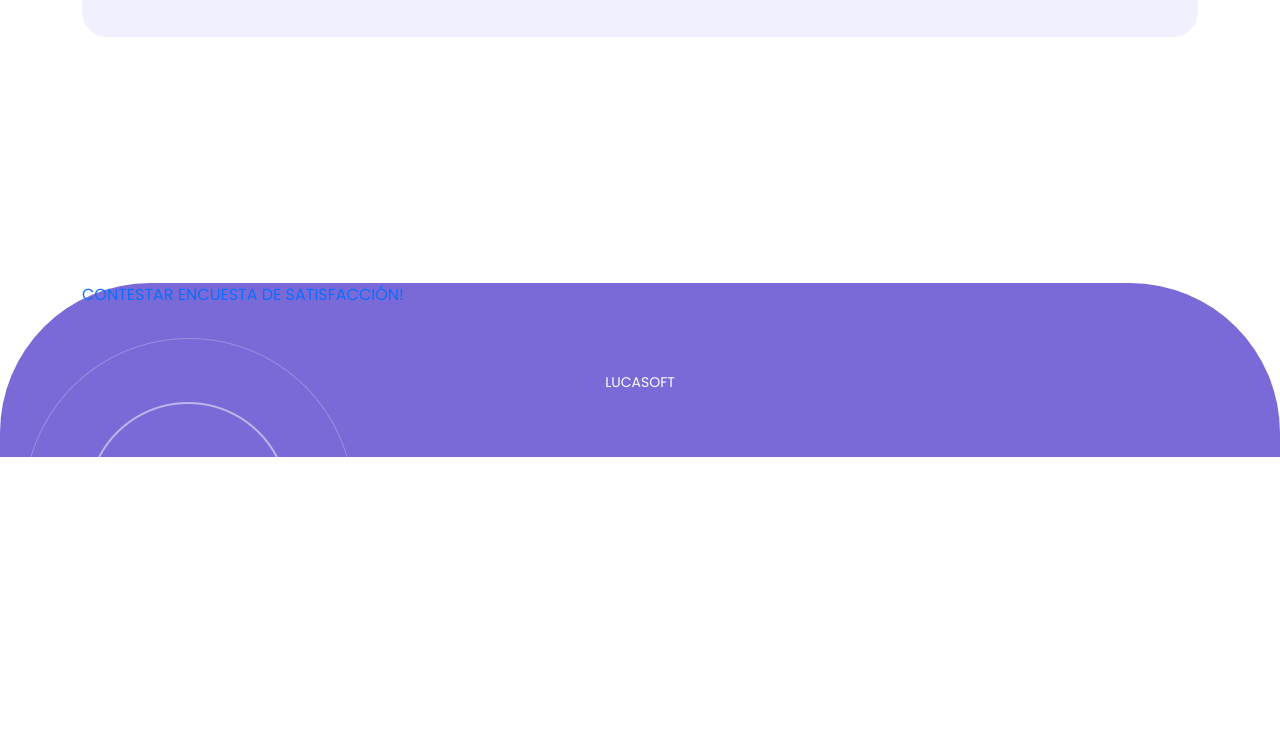
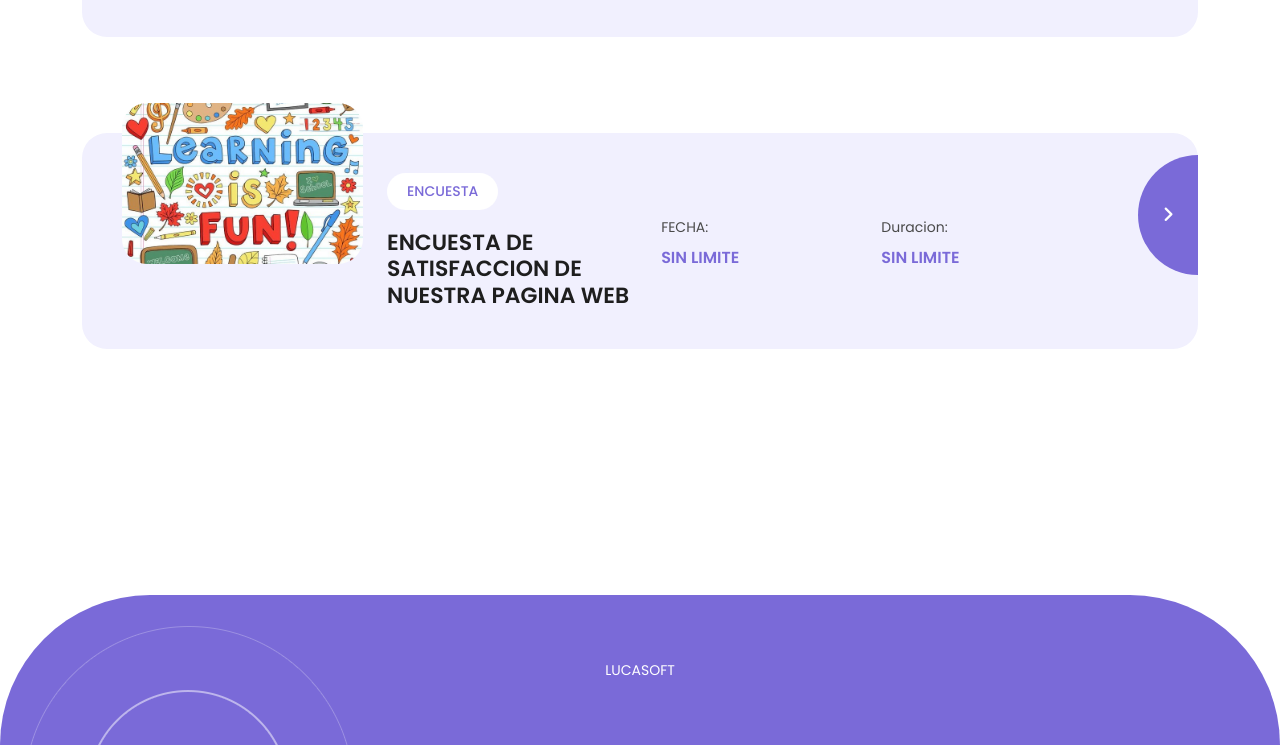
Before and after one commit to LuisCastle08/EnglishServiceWeb, a plain HTML site: page index.html in a window 1280 px wide. Shown: the part 7123-7868 px from the top of the page. Before the commit the page ends 7580 px from the top, so only its background shows below. Drawn offline with nearby package versions, Linux system fonts and the light colour scheme.

Commit message:
Arreglo del commit anterior

```diff
--- a/index.html
+++ b/index.html
@@ -633,6 +633,34 @@
             </div>
           </div>
         </div>
+                <div class="col-lg-12 col-md-6">
+          <div class="item">
+            <div class="row">
+              <div class="col-lg-3">
+                <div class="image">
+                  <img src="assets/images/clasesin.png" alt="">
+                </div>
+              </div>
+              <div class="col-lg-9">
+                <ul>
+                  <li>
+                    <span class="category">ENCUESTA</span>
+                    <h4>ENCUESTA DE SATISFACCION DE NUESTRA PAGINA WEB</h4>
+                  </li>
+                  <li>
+                    <span>FECHA:</span>
+                    <h6>SIN LIMITE</h6>
+                  </li>
+                  <li>
+                    <span>Duracion:</span>
+                    <h6>SIN LIMITE</h6>
+                  </li>
+                </ul>
+                <a href="https://docs.google.com/forms/d/e/1FAIpQLSdO0C_UyUFPlhdr_ZSJBrO62q4hlpAhOip_CyBUYKIu8f_Y9w/viewform?usp=sf_link"><i class="fa fa-angle-right"></i></a>
+              </div>
+            </div>
+          </div>
+        </div>
       </div>
     </div>
   </div>
@@ -688,7 +716,6 @@
   <footer>
     <div class="container">
       <div class="col-lg-12">
-        <a href="https://docs.google.com/forms/d/e/1FAIpQLSdO0C_UyUFPlhdr_ZSJBrO62q4hlpAhOip_CyBUYKIu8f_Y9w/viewform?usp=sf_link">CONTESTAR ENCUESTA DE SATISFACCIÓN!</a>
         <p>LUCASOFT</p>
       </div>
     </div>
```
